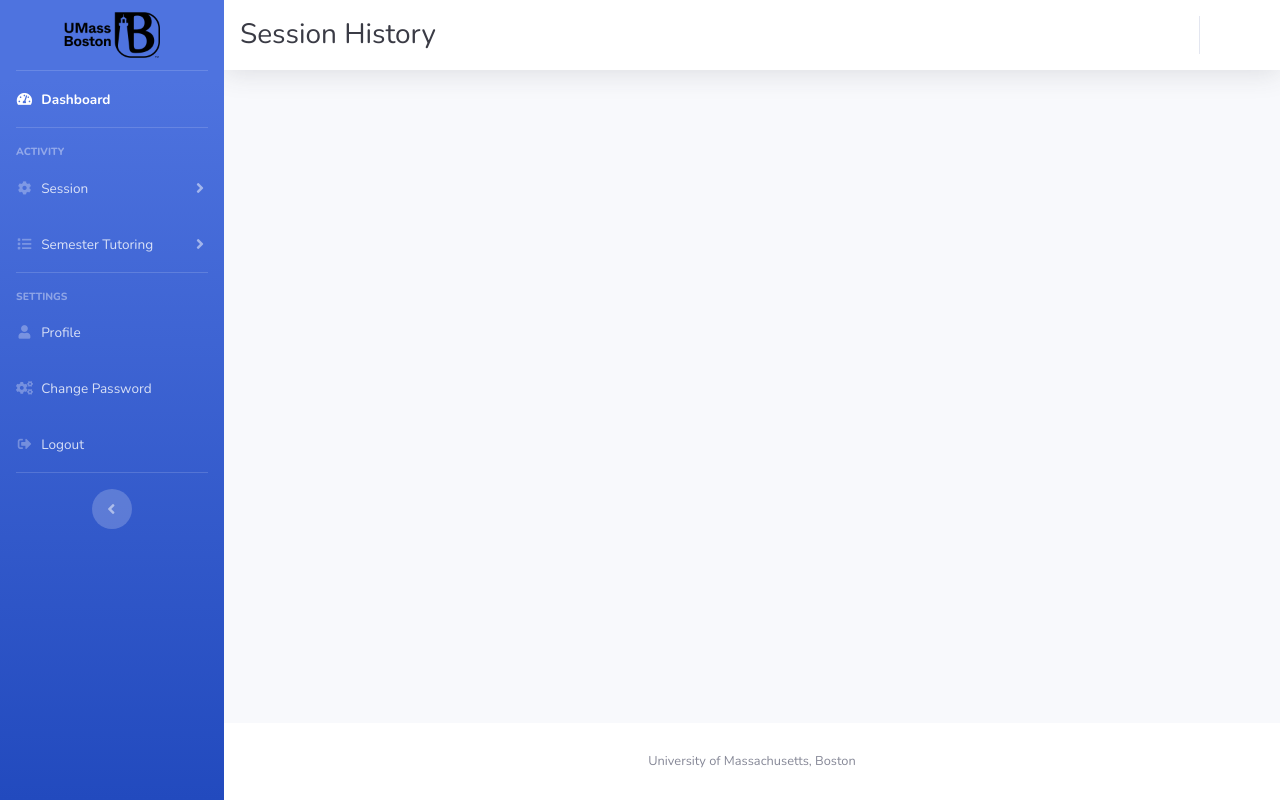
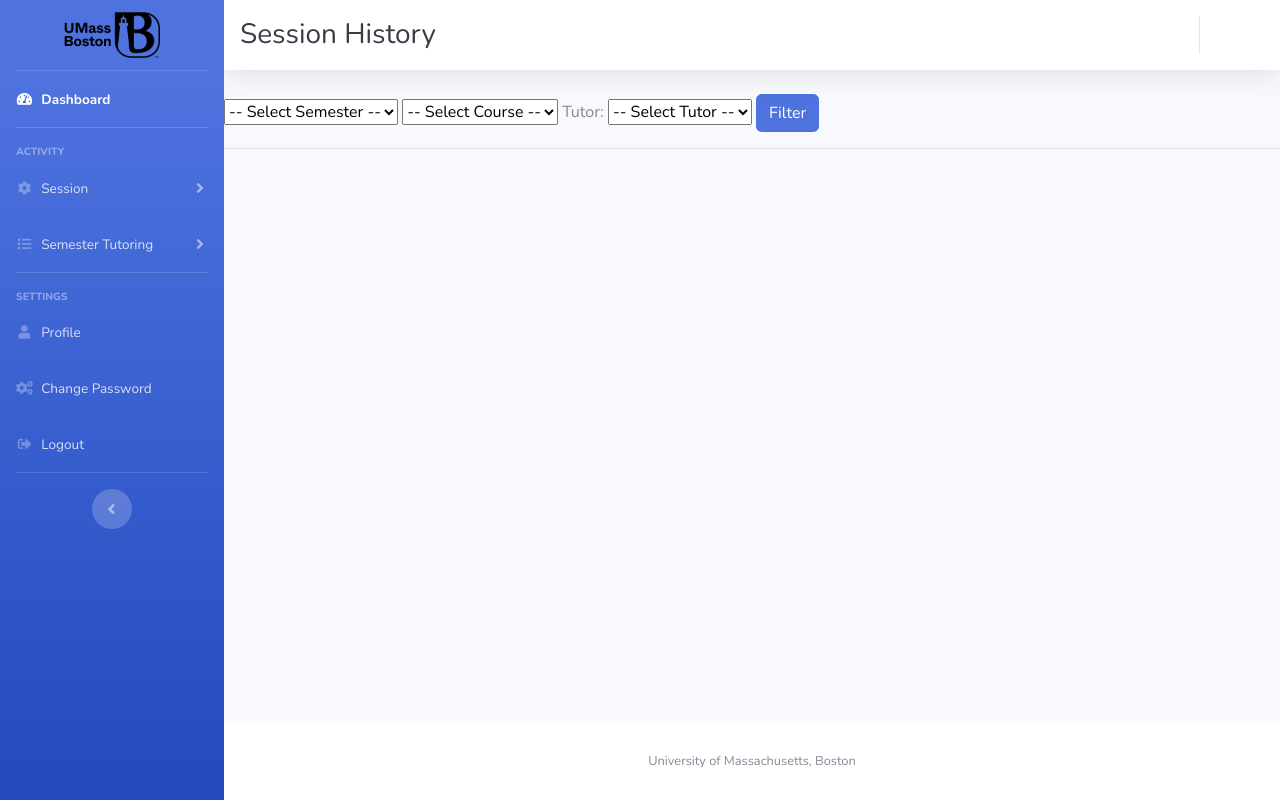
Before and after one commit to Shrey0997/UMB-OATS, a Django app: page /session-hsitory/ in a window 1280 px wide. Run offline with Django 4.2, Linux system fonts and the light colour scheme; a user stored in the database is signed in; data comes from the database, SQL or seed files in the repository; both versions use the stored data as it was after the commit; some libraries are stand-ins or nearby versions.

Commit message:
History Session Update

```diff
--- a/UMassSchedulingApplication/urls.py
+++ b/UMassSchedulingApplication/urls.py
@@ -1,10 +1,8 @@
 from django.contrib import admin
 from django.urls import path
-from django.conf.urls import handler404, handler500
 from appusers.views import home_view, signup_view, login_view, logout_view, available_slots, book_slots, create_slot, \
     activate, activation_sent, profile_view, assign_roles, forgot_password, passwordResetconfirm, enter_dates, \
-    add_semester, cancel_session, session_history,custom_page_not_found
-
+    add_semester, cancel_session, session_history, custom_page_not_found, change_password
 
 handler404 = custom_page_not_found
 urlpatterns = [
@@ -27,5 +25,5 @@
     path('add_semester/',add_semester,name='add_semester'),
     path('cancel-session/', cancel_session, name='cancel_session'),
     path('session-hsitory/', session_history, name='session_history'),
-
+    path('change-password/', change_password, name='change_password'),
 ]
--- a/appusers/views.py
+++ b/appusers/views.py
@@ -4,7 +4,7 @@
 from django.utils.datetime_safe import date
 from UMassSchedulingApplication.settings import DEFAULT_FROM_EMAIL
 from .models import Availability, SemesterDates, Tutor, Student, Course
-from django.contrib.auth import login, logout, get_user_model, authenticate
+from django.contrib.auth import login, logout, get_user_model, authenticate, update_session_auth_hash
 from django.contrib.auth.decorators import login_required
 from django.contrib import messages
 from .forms import AvailabilityForm, SignupForm, StudentForm, TutorForm
@@ -14,7 +14,7 @@
 from django.utils.encoding import force_bytes
 from django.contrib.auth.tokens import default_token_generator
 from django.contrib.auth.models import User, Group
-from django.contrib.auth.forms import PasswordResetForm
+from django.contrib.auth.forms import PasswordResetForm, PasswordChangeForm
 
 User = get_user_model()
 
@@ -264,21 +264,20 @@
     if request.user.is_superuser:
         form_class = AdminForm
         if request.method == 'POST':
-            form = form_class(request.POST, instance=user)
-            if form.is_valid():
-                form.save()
-        else:
-            form = form_class(instance=user)
-    else:
-        if request.method == 'POST':
             form = form_class(request.POST)
             if form.is_valid():
                 form.save()
         else:
-            form = form_class()
+            form = form_class()  # remove the instance argument
+    else:
+        if request.method == 'POST':
+            form = form_class(request.POST, instance=profile)
+            if form.is_valid():
+                form.save()
+        else:
+            form = form_class(instance=profile)
 
     return render(request, 'profile.html', {'form': form})
-
 
 
 @login_required
@@ -365,3 +364,18 @@
 
 def custom_page_not_found(request, exception):
     return render(request, '404.html', status=404)
+
+@login_required
+def change_password(request):
+    if request.method == 'POST':
+        form = PasswordChangeForm(request.user, request.POST)
+        if form.is_valid():
+            user = form.save()
+            update_session_auth_hash(request, user)  # Important!
+            messages.success(request, 'Your password was successfully updated!')
+            return redirect('change_password')
+        else:
+            messages.error(request, 'Please correct the errors below.')
+    else:
+        form = PasswordChangeForm(request.user)
+    return render(request, 'account/change_password.html', {'form': form})
--- a/templates/base.html
+++ b/templates/base.html
@@ -110,7 +110,7 @@
                 <span>Profile</span></a>
         </li>
         <li class="nav-item ">
-            <a class="nav-link" href="">
+            <a class="nav-link" href="{% url 'change_password' %}">
                 <i class="fas fa-fw fa-cogs"></i>
                 <span>Change Password</span></a>
         </li>
--- a/templates/session_history.html
+++ b/templates/session_history.html
@@ -3,6 +3,34 @@
     <h1 class="h3 mb-0 text-gray-900">Session History</h1>
 {% endblock %}
 {% block content %}
+
+    <form method="GET" id="filter-form">
+        <select name="semester" id="semester-select">
+            <option value="">-- Select Semester --</option>
+            {% for semester in semesters %}
+                <option value="{{ semester }}">{{ semester }}</option>
+            {% endfor %}
+        </select>
+        <select  name="course" id="course-select">
+            <option value="">-- Select Course --</option>
+            {% for course in user.student.courses.all %}
+                <option value="{{ course }}">{{ course.c_name }}</option>
+            {% endfor %}
+        </select>
+
+        <label for="tutor-select">Tutor:</label>
+        <select name="tutor" id="tutor-select">
+            <option value="">-- Select Tutor --</option>
+            {% for tutor in tutors %}
+                {% if not request.GET.course or course.id in tutor.courses.all %}
+                    <option value="{{ tutor }}">{{ tutor.user.username }}</option>
+                {% endif %}
+            {% endfor %}
+        </select>
+
+        <input type="submit"  class="btn btn-primary" value="Filter">
+    </form>
+    <hr>
     {% if user.is_authenticated %}
         {% if request.user.student %}
             <div class="container-fluid card border-left-primary shadow py-2 mr-5 ml-2 mt-3">
```
Also changed, not shown: templates/account/change_password.html (added, +18 -0 lines), db.sqlite3.
